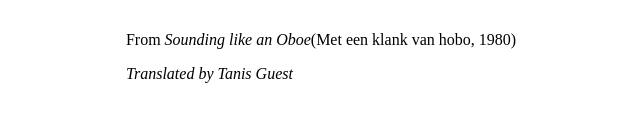
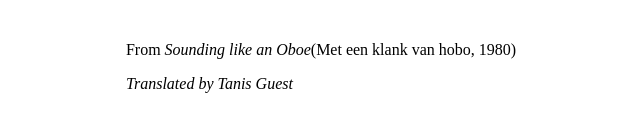
Before and after one commit to wiadrosos535/nauka-gita, a website: page index.html in a window 1280 px wide. Shown: the part 651-780 px from the top of the page, without its empty margins (319-959 px from the left). Drawn offline with Linux system fonts and the light colour scheme.

Commit message:
task 3.5

```diff
--- a/index.html
+++ b/index.html
@@ -7,6 +7,7 @@
     <title>Document</title>
 </head>
 <body>
+    <div>
         <section class="title">
             <h1>Taarlo</h1>
             <p>by Herman de Coninck</p>
@@ -33,9 +34,10 @@
             <p>The summer is past, the hay-making is over.</p>
             <p>The here is nowhere, and the now is never.</p>
         </section>
-    <section class="title">
+        <section class="author">
             <p>From <em>Sounding like an Oboe</em>(Met een klank van hobo, 1980) </p>
             <p><em>Translated by Tanis Guest</em></p>
         </section>
+    </div>
 </body>
 </html>
--- a/package.json
+++ b/package.json
@@ -19,6 +19,7 @@
   },
   "homepage": "https://github.com/wiadrosos535/nauka-gita#readme",
   "devDependencies": {
-    "browser-sync": "^3.0.3"
+    "browser-sync": "^3.0.3",
+    "html-validate": "^9.5.2"
   }
 }
```
Also changed, not shown: komendy.txt (added), 1 other file. Lines whose indentation alone changed are shown as unchanged.
